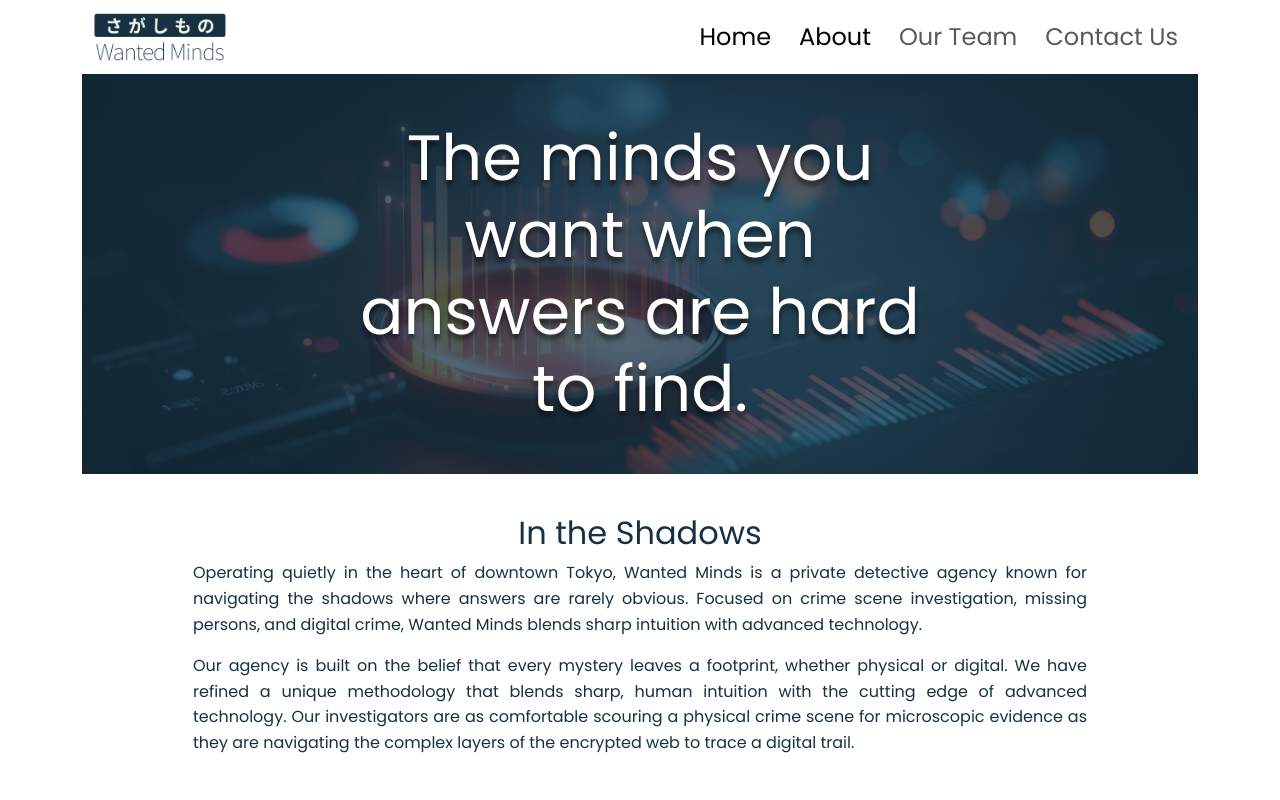
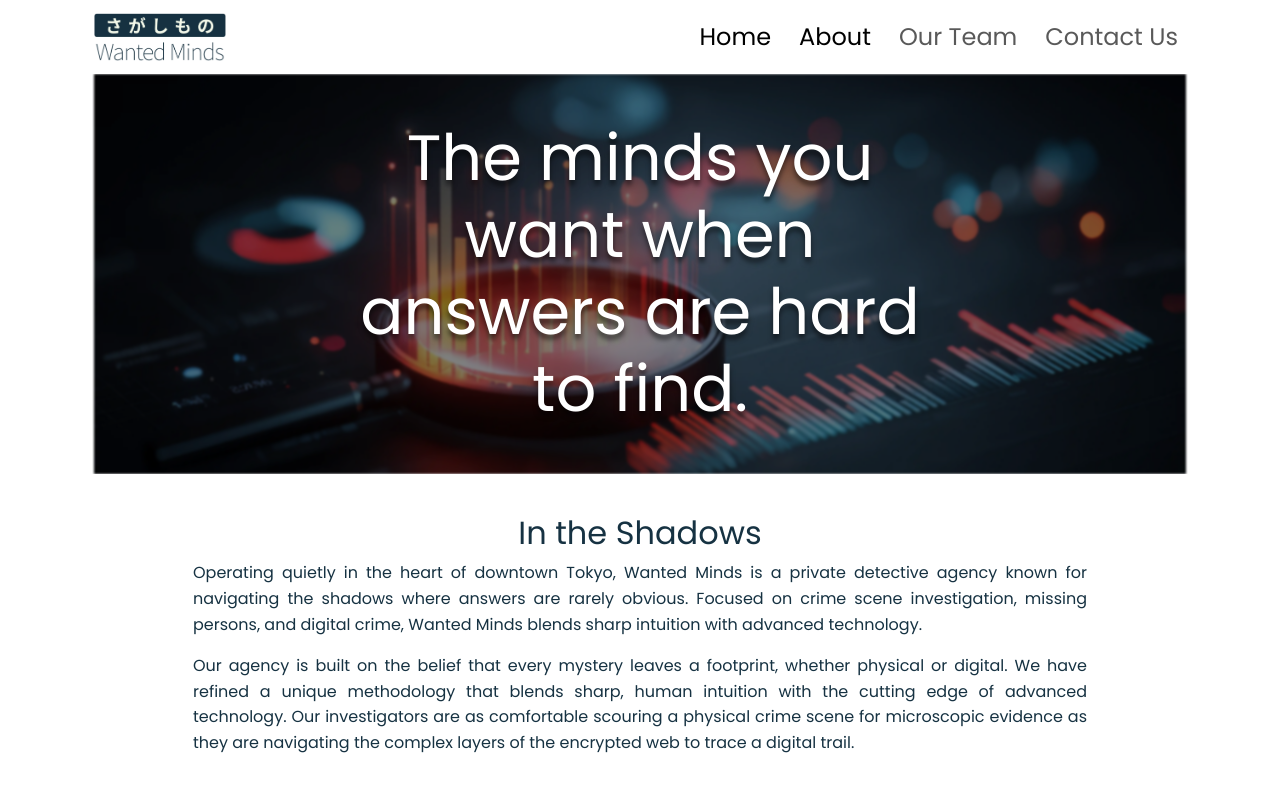
Before and after one commit to deyperfect/Wanted-Minds, a React (Vite) app in the folder client/: page / in a window 1280 px wide. Shown: the top 800 px of the page. Built offline with nearby package versions, Linux system fonts and the light colour scheme.

Commit message:
perf: optimize hero image loading with fetchpriority

```diff
--- a/client/index.html
+++ b/client/index.html
@@ -5,7 +5,10 @@
     <link rel="icon" type="image/svg+xml" href="/vite.svg" />
     <meta name="viewport" content="width=device-width, initial-scale=1.0" />
     <meta name="description" content="Wanted Minds: A private detective agency in Tokyo specializing in crime scene investigation, missing persons, and digital forensics. When answers are hard to find, we navigate the shadows.">
+
+    <link rel="preload" as="image" href="/images/backdrop.webp" fetchpriority="high" />
     <link rel="preload" href="fonts/poppins-v24-latin-regular.woff2" as="font" type="font/woff2" crossorigin>
+
     <title>Wanted Minds</title>
   </head>
   <body>
--- a/client/src/pages/Home.jsx
+++ b/client/src/pages/Home.jsx
@@ -3,6 +3,12 @@ export default function Home() {
   return (
     <>
       <section id="hero" className="row">
+        <img
+          src="/images/backdrop.webp"
+          alt="Hero background"
+          fetchpriority="high"
+          className="hero-background-image"
+        />
         <div className="col-9 col-md-7 mx-auto my-auto text-center">
           <div id="hero-text" className="my-auto">
             <h1>The minds you want when answers are hard to find.</h1>
--- a/client/src/style.css
+++ b/client/src/style.css
@@ -125,24 +125,28 @@ html body {
 
 /* --- HERO --- */
 #hero {
+  position: relative;
   min-height: 30svh;
   width: 100vw;
-
-  /* Background settings */
-  background:
-    linear-gradient(rgba(22, 50, 66, 0.75), rgba(22, 50, 66, 0.75)),
-    url('/images/backdrop.webp') no-repeat center center;
-  background-size: cover;
-
-  /* Centering logic */
   display: flex;
   align-items: center;
   justify-content: center;
   padding: 2rem 0;
-
-  /* --- ADD THESE TO FIX THE SPACE ON THE RIGHT --- */
   overflow: hidden;
 }
+
+.hero-background-image {
+  position: absolute;
+  top: 0;
+  left: 0;
+  width: 100%;
+  height: 100%;
+  object-fit: cover;
+  z-index: -1;
+  filter: blur(1px) brightness(0.5)
+}
+
+
 
 #hero h1 {
   font-size: 1.8rem;
```
Also changed, not shown: client/src/style.min.css.
